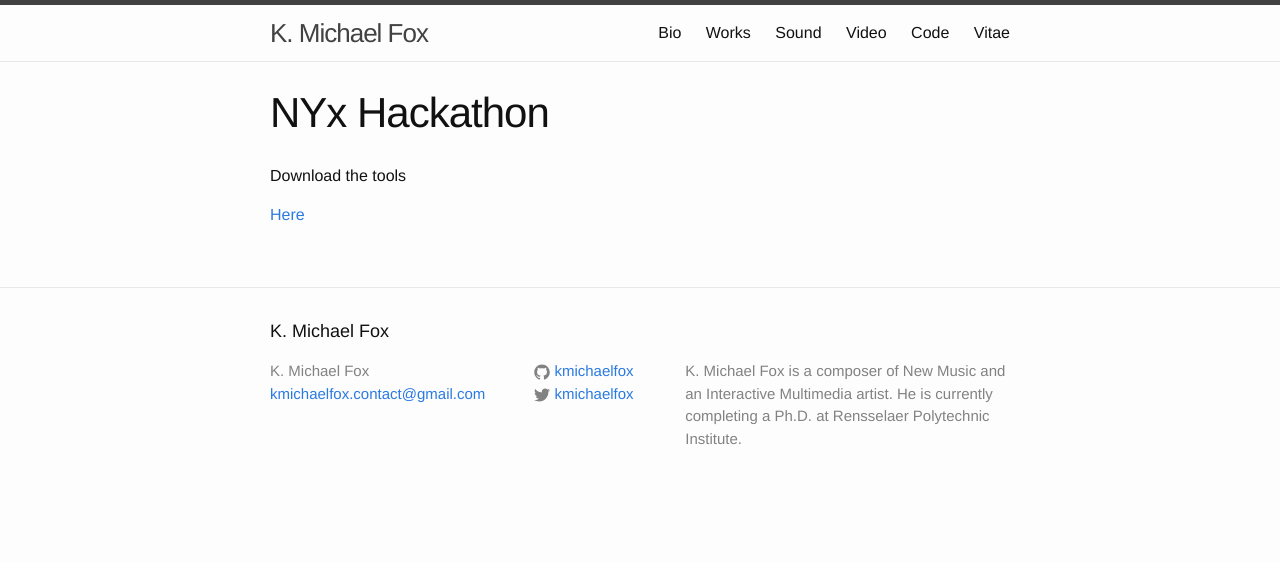
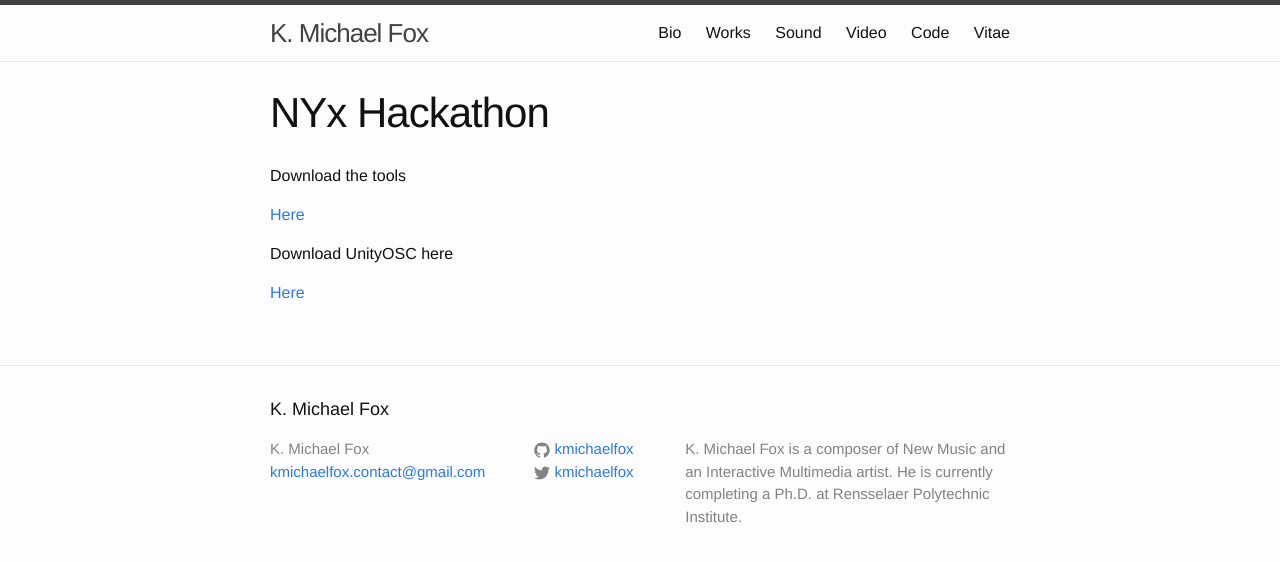
Before and after one commit to kmichaelfox/kmichaelfox.github.io, a Jekyll site: the page built from nyx_hackathon.md, in a window 1280 px wide. Shown: the top 562 px of the page. Built offline with Jekyll 4.4.1, drawn with Linux system fonts in a browser that asks for light colours.

Commit message:
Update nyx_hackathon.md

```diff
--- a/nyx_hackathon.md
+++ b/nyx_hackathon.md
@@ -7,3 +7,7 @@ permalink: /nyx_hackathon/
 Download the tools
 
 [Here](http://bit.ly/1RZze6H)
+
+Download UnityOSC here
+
+[Here](https://github.com/jorgegarcia/UnityOSC)
```
